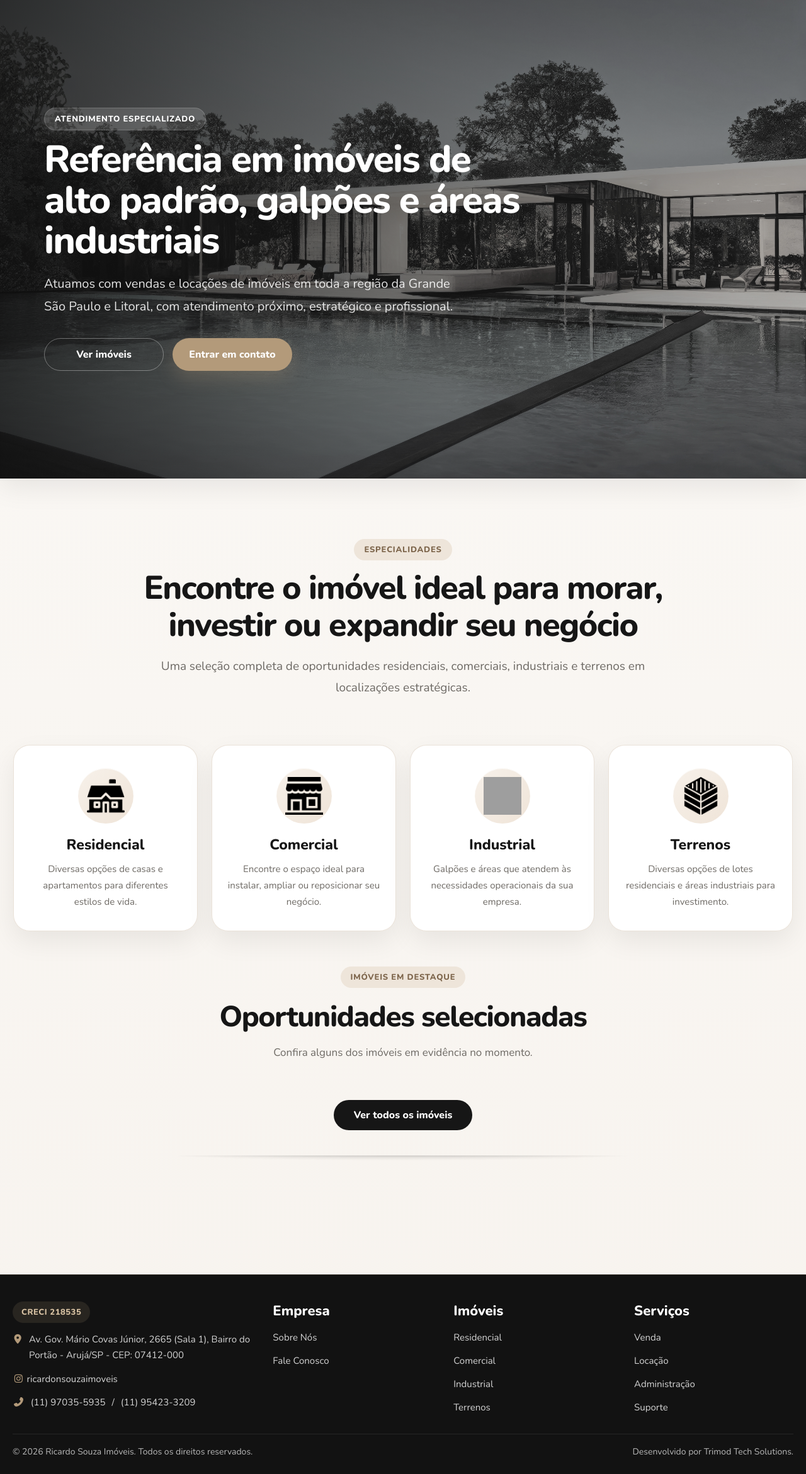
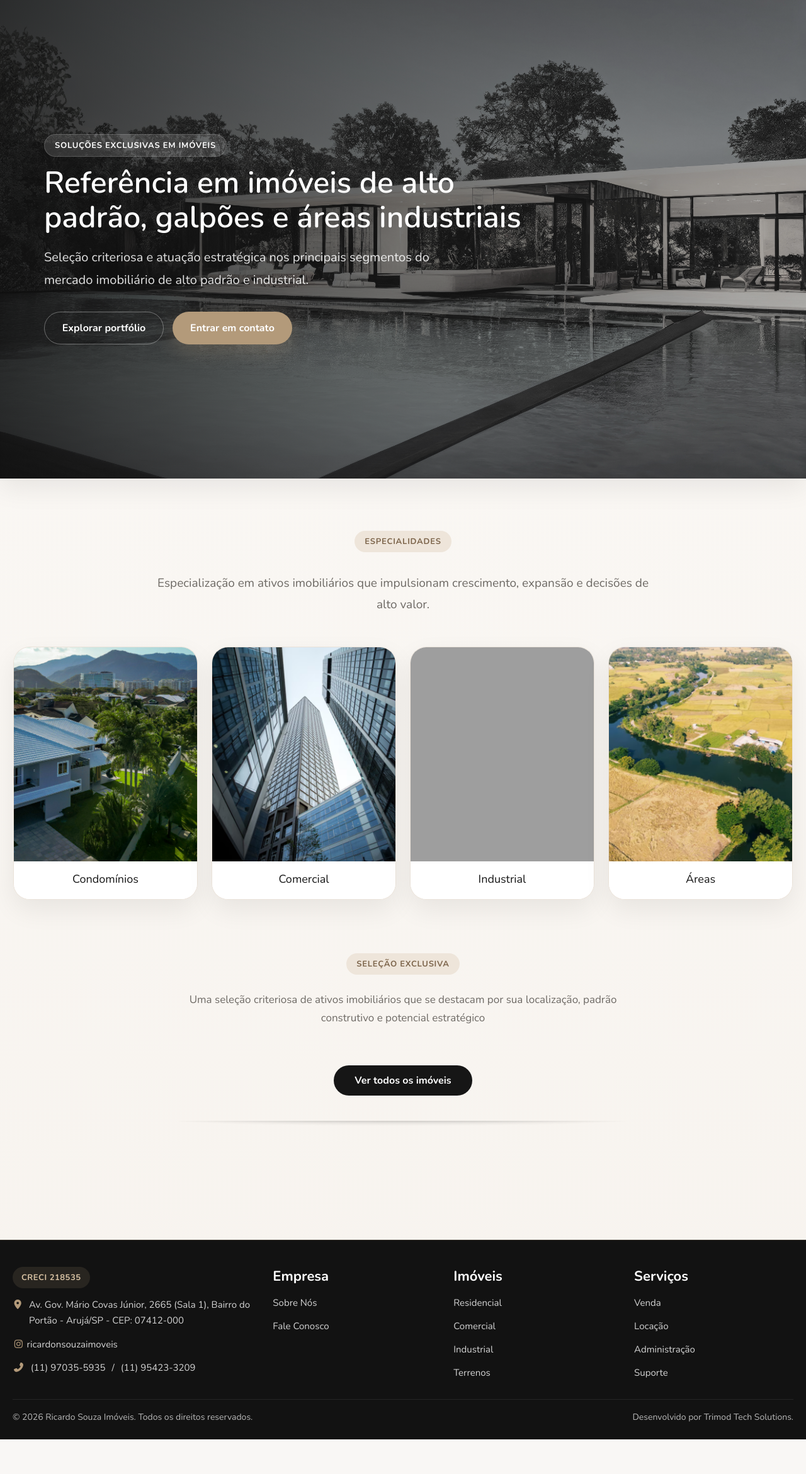
Before and after one commit to Site-Corretor/corretor-imoveis, a PHP site: page / in a window 1280 px wide. Shown: the part 107-2448 px from the top of the page at 63% size. After the commit the page ends 2393 px from the top, so only its background shows below. Run offline with PHP 8.4, Linux system fonts and the light colour scheme; data that the repository does not hold is empty; grey boxes are pictures that could not be loaded.

Commit message:
Fazendo alterações solicitadas na parte visual

```diff
--- a/contato.php
+++ b/contato.php
@@ -42,14 +42,12 @@
     <main class="contato-page">
         <div class="contato-topo">
             <span class="section-label">Central de negócios</span>
-            <h1>Fale com nossa equipe</h1>
             <p>Para ter mais informações sobre nossos imóveis, tirar dúvidas ou iniciar um atendimento, entre em contato pelos canais abaixo.</p>
         </div>
 
         <div class="contato-grid">
             <div class="contato-card">
                 <h2>Atendimento</h2>
-                <h3>Entre em contato agora</h3>
 
                 <p class="contato-texto">
                     Nossa equipe está pronta para ajudar você a encontrar o imóvel ideal com mais clareza, agilidade e segurança.
@@ -92,7 +90,6 @@
 
             <div class="contato-card">
                 <h2>Informações</h2>
-                <h3>Atendimento personalizado</h3>
 
                 <div class="contato-info-extra">
                     <div class="contato-mini-box">
--- a/index.php
+++ b/index.php
@@ -53,11 +53,11 @@ $visualizar = $u->visualizar();
                 <img src="imagens/fotocapa.jpg" alt="Imagem principal do site">
                 <div class="slide-overlay">
                     <div class="slide-content">
-                        <span class="slide-badge">Atendimento especializado</span>
+                        <span class="slide-badge">Soluções exclusivas em imóveis</span>
                         <h1>Referência em imóveis de alto padrão, galpões e áreas industriais</h1>
-                        <p>Atuamos com vendas e locações de imóveis em toda a região da Grande São Paulo e Litoral, com atendimento próximo, estratégico e profissional.</p>
+                        <p>Seleção criteriosa e atuação estratégica nos principais segmentos do mercado imobiliário de alto padrão e industrial.</p>
                         <div class="hero-buttons">
-                            <a href="geral.php" class="hero-btn hero-btn-outline">Ver imóveis</a>
+                            <a href="geral.php" class="hero-btn hero-btn-outline">Explorar portfólio</a>
                             <a href="https://api.whatsapp.com/send?phone=5511970355935" target="_blank" class="hero-btn">Entrar em contato</a>
                         </div>
                     </div>
@@ -70,57 +70,52 @@ $visualizar = $u->visualizar();
         <div class="center">
             <div class="main-chamada">
                 <span class="section-label">Especialidades</span>
-                <h2>Encontre o imóvel ideal para morar, investir ou expandir seu negócio</h2>
-                <p>Uma seleção completa de oportunidades residenciais, comerciais, industriais e terrenos em localizações estratégicas.</p>
+                <!--<h2>Encontre o imóvel ideal para morar, investir ou expandir seu negócio</h2>-->
+                <p>Especialização em ativos imobiliários que impulsionam crescimento, expansão e decisões de alto valor.</p>
             </div>
         </div>
 
         <div class="atuacoes">
             <div class="atuacao" onclick="window.location='geral.php?tipo=residencia'" style="cursor: pointer;">
                 <a href="geral.php?tipo=residencia" class="botao-filtro">
-                    <i class="icon-atuacao">
-                        <img src="imagens/Icones/residencia_icon.png" width="60" height="60" alt="Residencial">
-                    </i>
-                    <h2>Residencial</h2>
-                    <p>Diversas opções de casas e apartamentos para diferentes estilos de vida.</p>
+                    <div class="atuacao-imagem">
+                        <img src="imagens/categorias/condominio.png" alt="Condomínios">
+                    </div>
+                    <h2>Condomínios</h2>
                 </a>
             </div>
 
             <div class="atuacao" onclick="window.location='geral.php?tipo=comercio'" style="cursor: pointer;">
                 <a href="geral.php?tipo=comercio" class="botao-filtro">
-                    <i class="icon-atuacao">
-                        <img src="imagens/Icones/comercio_icon.png" width="60" height="60" alt="Comercial">
-                    </i>
+                    <div class="atuacao-imagem">
+                        <img src="imagens/categorias/comercial.png" alt="Comercial">
+                    </div>
                     <h2>Comercial</h2>
-                    <p>Encontre o espaço ideal para instalar, ampliar ou reposicionar seu negócio.</p>
                 </a>
             </div>
 
             <div class="atuacao" onclick="window.location='geral.php?tipo=industria'" style="cursor: pointer;">
                 <a href="geral.php?tipo=industria" class="botao-filtro">
-                    <i class="icon-atuacao">
-                        <img src="imagens/Icones/industria_icon.png" width="60" height="60" alt="Industrial">
-                    </i>
+                    <div class="atuacao-imagem">
+                        <img src="imagens/categorias/industrial.png" alt="Industrial">
+                    </div>
                     <h2>Industrial</h2>
-                    <p>Galpões e áreas que atendem às necessidades operacionais da sua empresa.</p>
                 </a>
             </div>
 
             <div class="atuacao" onclick="window.location='geral.php?tipo=terreno'" style="cursor: pointer;">
                 <a href="geral.php?tipo=terreno" class="botao-filtro">
-                    <i class="icon-atuacao">
-                        <img src="imagens/Icones/terreno_icon.png" width="60" height="60" alt="Terrenos">
-                    </i>
-                    <h2>Terrenos</h2>
-                    <p>Diversas opções de lotes residenciais e áreas industriais para investimento.</p>
+                    <div class="atuacao-imagem">
+                        <img src="imagens/categorias/area.png" alt="Áreas">
+                    </div>
+                    <h2>Áreas</h2>
                 </a>
             </div>
         </div>
 
         <div class="titulo-secao">
-            <span class="section-label">Imóveis em destaque</span>
-            <h1 class="destaque">Oportunidades selecionadas</h1>
-            <p>Confira alguns dos imóveis em evidência no momento.</p>
+            <span class="section-label">Seleção exclusiva</span>
+            <p>Uma seleção criteriosa de ativos imobiliários que se destacam por sua localização, padrão construtivo e potencial estratégico</p>
         </div>
 
         <div class="house-list">
--- a/style.css
+++ b/style.css
@@ -247,7 +247,7 @@ header .center {
     padding: 8px 16px;
     border-radius: 999px;
     font-size: 13px;
-    font-weight: 800;
+    font-weight: 700;
     letter-spacing: 0.06em;
     text-transform: uppercase;
 }
@@ -264,11 +264,10 @@ header .center {
 
 .slide-content h1 {
     max-width: 760px;
-    font-size: 60px;
-    line-height: 1.08;
-    font-weight: 800;
+    font-size: 48px;
+    line-height: 1.15;
+    font-weight: 600;
     margin-bottom: 18px;
-    letter-spacing: -0.03em;
 }
 
 .slide-content p {
@@ -296,7 +295,7 @@ header .center {
     background: var(--cor-primaria);
     color: #fff;
     font-size: 16px;
-    font-weight: 800;
+    font-weight: 700;
     transition: 0.3s ease;
     box-shadow: 0 12px 28px rgba(179, 154, 122, 0.26);
 }
@@ -322,7 +321,7 @@ header .center {
    SEÇÕES GERAIS / TÍTULOS
 ========================================================= */
 section.main {
-    padding: 88px 0 42px;
+    padding: 75px 0 42px;
 }
 
 section.main .center {
@@ -339,7 +338,7 @@ section.main .center {
 .destaque,
 .sonho {
     color: var(--cor-escura);
-    font-weight: 800;
+    font-weight: 600;
     letter-spacing: -0.03em;
 }
 
@@ -389,15 +388,15 @@ section.main .center {
     margin-top: 20px;
     margin-bottom: 35px;
     color: var(--cor-escura);
-    font-weight: 800;
+    font-weight: 700;
 }
 
 /* =========================================================
    CATEGORIAS / CARDS DA HOME
 ========================================================= */
 .atuacoes {
-    margin-top: 34px;
-    padding: 0 20px 46px;
+    margin-top: 10px;
+    padding: 0 20px 75px;
     display: flex;
     gap: 22px;
     justify-content: center;
@@ -410,11 +409,10 @@ section.main .center {
     background: rgba(255, 255, 255, 0.95);
     width: calc(25% - 17px);
     min-width: 245px;
-    padding: 36px 24px 32px;
     border: 1px solid rgba(232, 223, 213, 0.9);
     box-shadow: 0 16px 42px rgba(0, 0, 0, 0.07);
     transition: 0.35s ease;
-    backdrop-filter: blur(10px);
+    overflow: hidden;
 }
 
 .atuacao:hover {
@@ -425,26 +423,38 @@ section.main .center {
 
 .botao-filtro {
     color: var(--cor-texto);
+    display: flex;
+    flex-direction: column;
+    height: 100%;
+}
+
+.atuacao-imagem{
+    width: 100%;
+    height: 340px;
+    overflow: hidden;
+    background: #f3efe9;
+}
+
+.atuacao-imagem img{
+    width: 100%;
+    height: 100%;
+    object-fit: cover;
     display: block;
-}
-
-.icon-atuacao {
-    width: 88px;
-    height: 88px;
-    border-radius: 50%;
-    background: linear-gradient(135deg, #f7f1ea 0%, #efe4d8 100%);
-    display: inline-flex;
-    align-items: center;
-    justify-content: center;
-    margin-bottom: 18px;
-    box-shadow: inset 0 1px 0 rgba(255, 255, 255, 0.8);
+    transition: transform 0.35s ease;
+}
+
+.atuacao:hover .atuacao-imagem img {
+    transform: scale(1.04);
 }
 
 .atuacao h2 {
-    font-size: 23px;
-    font-weight: 800;
-    margin-bottom: 10px;
+    font-size: 18px;
+    font-weight: 500;
+    margin: 0;
     color: var(--cor-escura);
+    padding: 18px 16px 20px;
+    background: #fff;
+    line-height: 1.2;
 }
 
 .atuacao p {
@@ -615,7 +625,7 @@ section.main .center {
     background: var(--cor-escura);
     border: none;
     font-size: 16px;
-    font-weight: 800;
+    font-weight: 700;
     border-radius: 999px;
     padding: 13px 24px;
     cursor: pointer;
@@ -1147,7 +1157,7 @@ section.main .center {
     background: rgba(179, 154, 122, 0.14);
     color: #d8c2a3;
     font-size: 13px;
-    font-weight: 800;
+    font-weight: 700;
     letter-spacing: 0.04em;
 }
 
@@ -1191,7 +1201,7 @@ section.main .center {
 
 .footer-col h4 {
     font-size: 22px;
-    font-weight: 800;
+    font-weight: 700;
     margin-bottom: 14px;
     color: #fff;
 }
```
Also changed, not shown: other parts of style.css (+40 -26 lines), sobre.php (+14 -8 lines), imagens/categorias/area.png (added), imagens/categorias/comercial.png (added), imagens/categorias/condominio.png (added), 1 other file.
